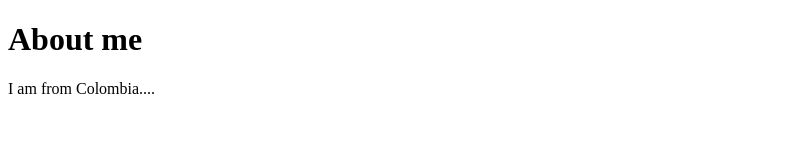
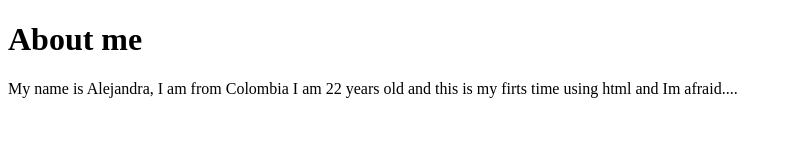
Before and after one commit to alecortes13/alecortes13.github.io, a plain HTML site: page about.html in a window 1280 px wide. Shown: the whole page, without its empty margins (0-792 px from the left). Drawn offline with Linux system fonts and the light colour scheme.

Commit message:
Update about.html

```diff
--- a/about.html
+++ b/about.html
@@ -3,6 +3,6 @@
 <body>
 
 <h1>About me</h1>
-<p>I am from Colombia....</p>
+<p> My name is Alejandra, I am from Colombia I am 22 years old and this is my firts time using html and Im afraid....</p>
 
 </body>
```
